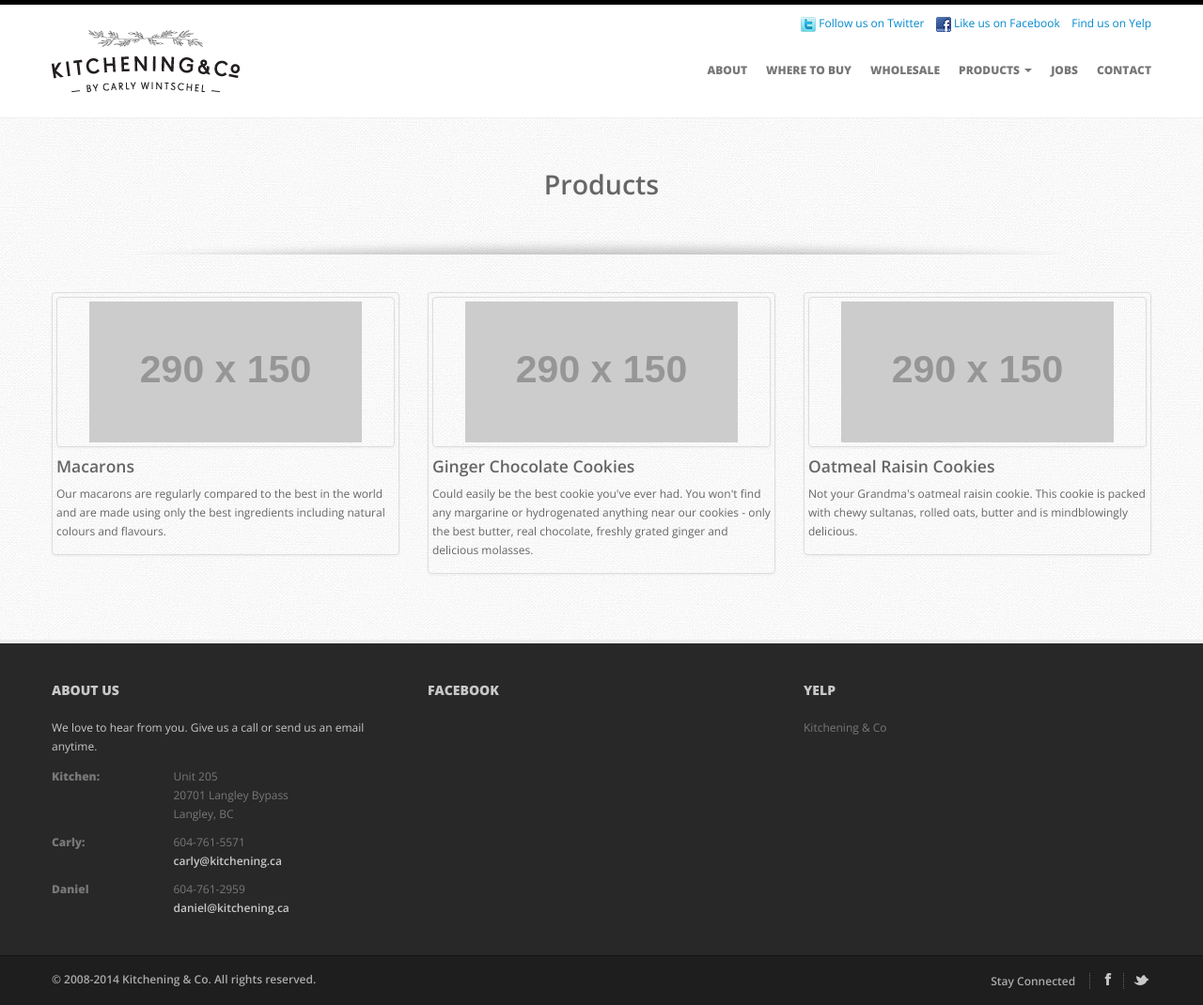
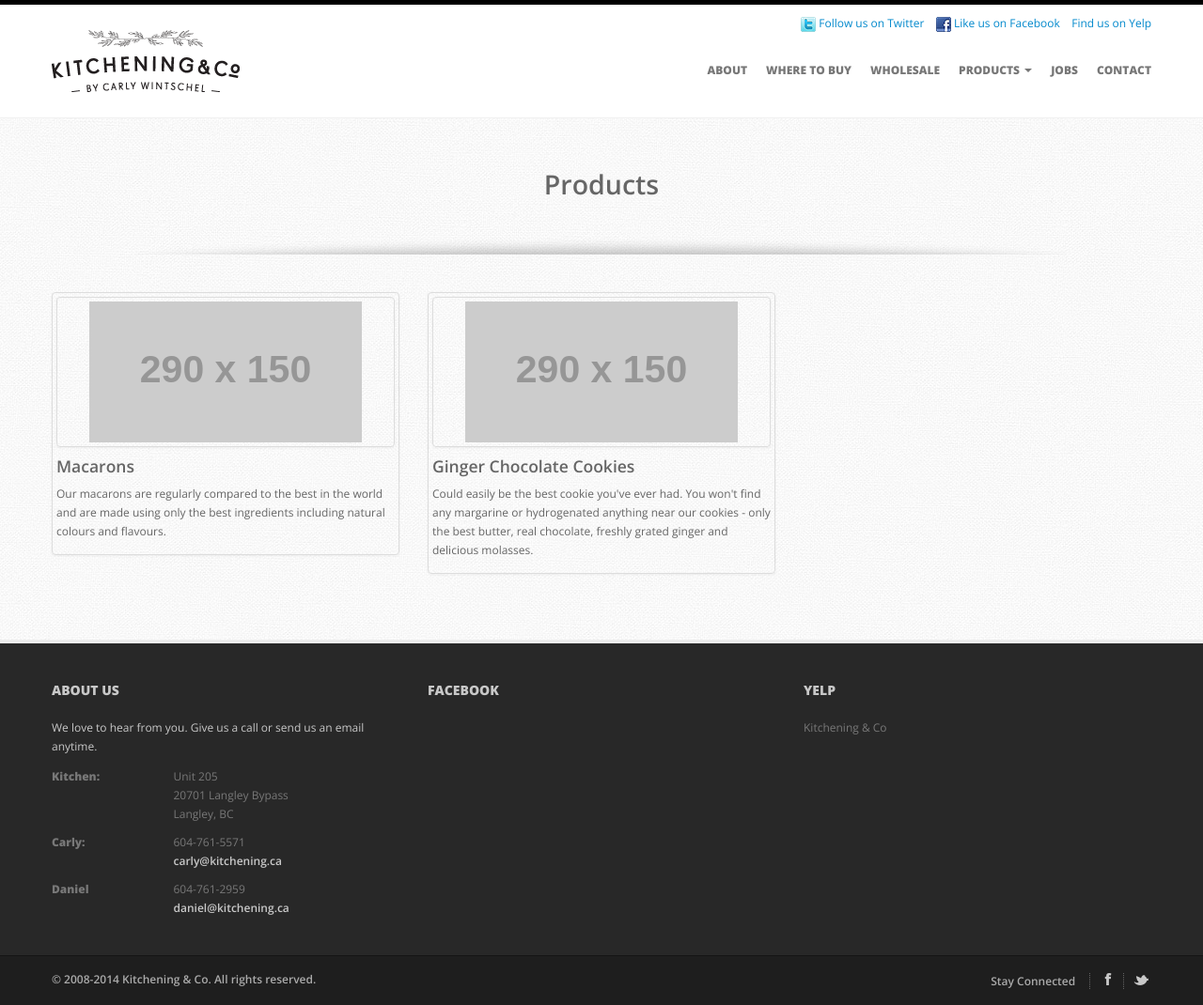
Before and after one commit to kitchening/kitchening.github.io, a Jekyll site: the page built from products.html, in a window 1280 px wide. Shown: the whole page at 94% size. Built offline with Jekyll 4.4.1, drawn with Linux system fonts in a browser that asks for light colours.

Commit message:
Fix oatmeal

```diff
--- a/_includes/navigation.html
+++ b/_includes/navigation.html
@@ -22,7 +22,7 @@
             <ul class="dropdown-menu">
               <li><a href="/macarons">Macarons</a></li>
               <li><a href="/ginger-chocolate-cookies">Ginger Chocolate Cookies</a></li>
-              <li><a href="/oatmeal-raisin-cookies">Oatmeal Raisin Cookies</a></li>
+              <!--<li><a href="/oatmeal-raisin-cookies">Oatmeal Raisin Cookies</a></li>-->
               <li><a href="/peanut-butter-cookies">Peanut Butter Cookies</a></li>
             </ul>
             </li>
--- a/products.html
+++ b/products.html
@@ -27,6 +27,7 @@
           delicious molasses.</h3>
           </div>
         </li>
+        <!--
         <li class="span4">
           <div class="thumbnail">
             <a href="/oatmeal-raisin-cookies" class="thumbnail"><img src="http://placehold.it/290x150" alt=""></a>
@@ -35,6 +36,7 @@
           oats, butter and is mindblowingly delicious.</h3>
           </div>
         </li>
+        -->
       </ul>
     </div>
   </div>
```
Also changed, not shown: 1 other file.
